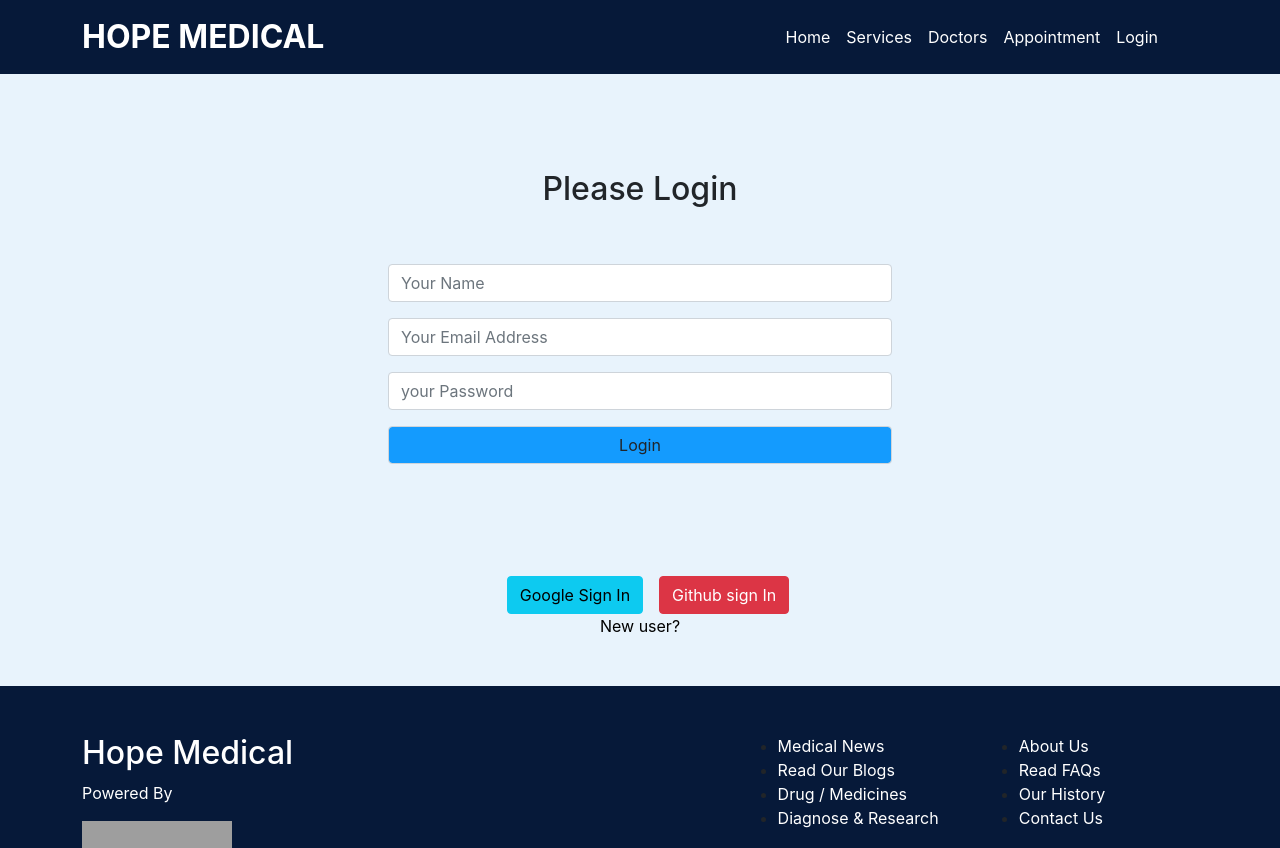
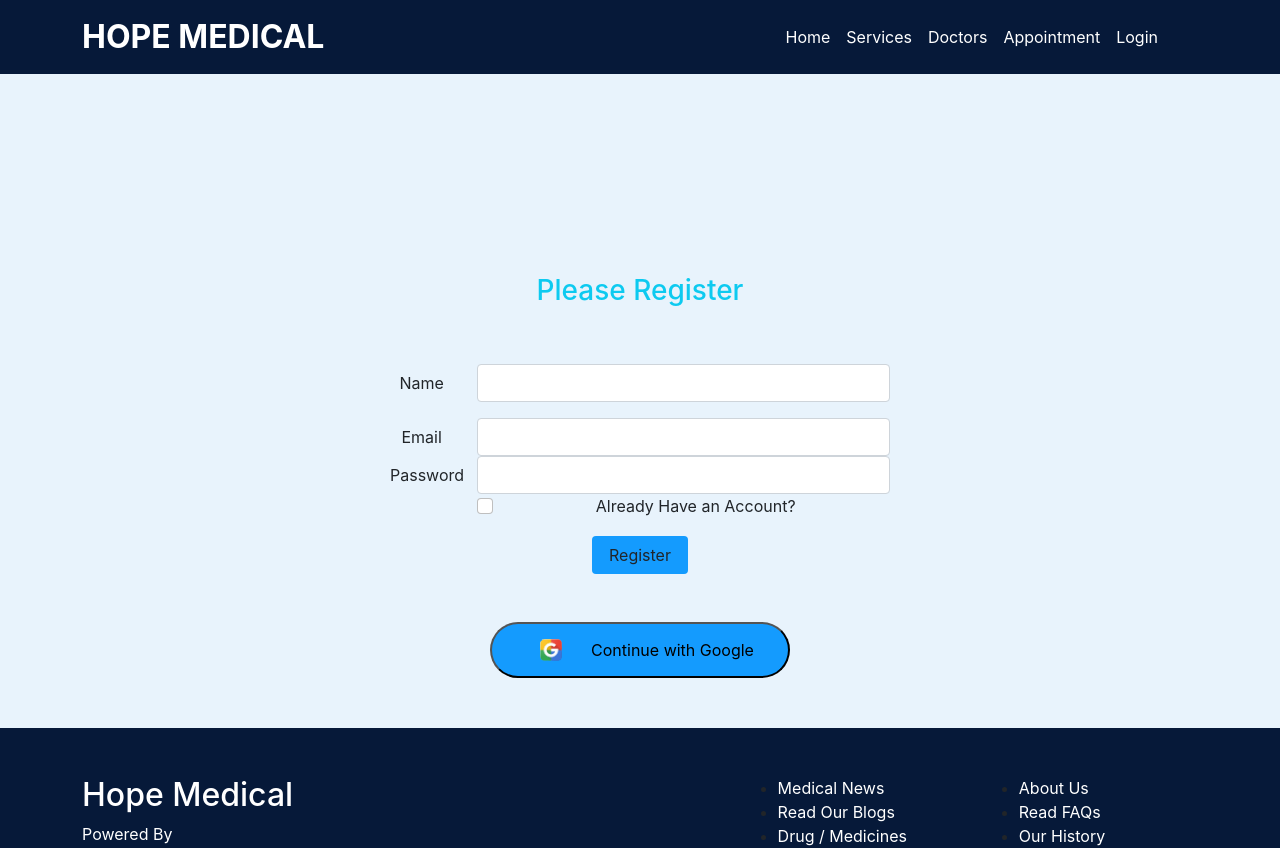
Before and after one commit to habibshrabon/hope-medical-client, a React (Create React App) app: page /login in a window 1280 px wide. Shown: the top 848 px of the page. Built offline with nearby package versions, Linux system fonts and the light colour scheme; no server answers; grey boxes are pictures that could not be loaded.

Commit message:
all fixing

```diff
--- a/src/App.css
+++ b/src/App.css
@@ -12,42 +12,3 @@
   background-color: #061939;
   color: white;
 }
-
-.App {
-  text-align: center;
-}
-
-.App-logo {
-  height: 40vmin;
-  pointer-events: none;
-}
-
-@media (prefers-reduced-motion: no-preference) {
-  .App-logo {
-    animation: App-logo-spin infinite 20s linear;
-  }
-}
-
-.App-header {
-  background-color: #282c34;
-  min-height: 100vh;
-  display: flex;
-  flex-direction: column;
-  align-items: center;
-  justify-content: center;
-  font-size: calc(10px + 2vmin);
-  color: white;
-}
-
-.App-link {
-  color: #61dafb;
-}
-
-@keyframes App-logo-spin {
-  from {
-    transform: rotate(0deg);
-  }
-  to {
-    transform: rotate(360deg);
-  }
-}
--- a/src/App.js
+++ b/src/App.js
@@ -11,7 +11,6 @@ import AuthProvider from "./context/AuthProvider";
 import Login from "./componets/Login/Login";
 import PrivateRoute from "./componets/PrivateRoute/PrivateRoute";
 import Details from "./componets/Details/Details/Details";
-import Register from "./componets/Register/Register";
 
 function App() {
   return (
@@ -38,9 +37,7 @@ function App() {
             <Route path="/login">
               <Login />
             </Route>
-            <Route path="/register">
-              <Register />
-            </Route>
+
             <PrivateRoute path="/details/:id">
               <Details />
             </PrivateRoute>
--- a/src/componets/Appointment/Appointment.js
+++ b/src/componets/Appointment/Appointment.js
@@ -9,7 +9,7 @@ const Appointment = () => {
     <div>
       <section className="container">
         <div className="row align-items-center pb-5">
-          <div className="col-md-6 p-5">
+          <div className="col-md-6 p-5  box-shadow opacity">
             <h2 className="text-center">Search Doctor</h2>
             <h2 className="text-info">Make an Appointment</h2>
             <p className="mb-5">
--- a/src/componets/Footer/Footer.js
+++ b/src/componets/Footer/Footer.js
@@ -50,7 +50,7 @@ const Footer = () => {
             </ul>
           </div>
         </div>
-        <div className=" d-flex justify-content-between text-white text-start mt-5">
+        <div className=" d-md-flex d-block justify-content-between text-white text-start mt-5">
           <div className="">
             <div className="d-flex justify-content-between">
               <p>Privacy & Policy</p>
--- /dev/null
+++ b/src/componets/Login/Login.css
@@ -0,0 +1,32 @@
+.login {
+  margin-top: 150px;
+  /* width: 500px !important; */
+  /* border: 1px solid red; */
+  border-radius: 10px;
+  padding: 50px;
+}
+
+.center-style {
+  display: flex;
+  align-items: center;
+  justify-content: center;
+  grid-gap: 15px;
+  height: auto;
+}
+
+.google {
+  width: 300px;
+}
+.google img {
+  width: 50px;
+  float: left;
+}
+
+@media only screen and (max-width: 688px) {
+  .login {
+    width: 350px;
+  }
+  .google {
+    width: 200px;
+  }
+}
--- a/src/componets/Login/Login.js
+++ b/src/componets/Login/Login.js
@@ -1,83 +1,232 @@
 import React, { useState } from "react";
-import { Link, useLocation, useHistory } from "react-router-dom";
+import { useLocation, useHistory } from "react-router-dom";
 import useAuth from "../../hooks/useAuth";
+import googleIcon from "../../images/goggle-logo.png";
+import "./Login.css";
 
 const Login = () => {
-  const { signInUsingGoogle, signInUsingGithub } = useAuth();
+  const {
+    signInUsingGoogle,
+    handleUserRegister,
+    handleUserLogin,
+    handleUserName,
+  } = useAuth();
   const location = useLocation();
   const history = useHistory();
-  const redirect_uri = location.state?.from || "/home";
+  const redirect_url = location.state?.from || "/home";
+  const handleGoogleLogin = () => {
+    signInUsingGoogle().then((result) => {
+      history.push(redirect_url);
+    });
+  };
+
+  const [name, setName] = useState("");
   const [email, setEmail] = useState("");
   const [password, setPassword] = useState("");
+  //   const [error, setError] = useState("");
+  const [isLogin, setIsLogin] = useState(false);
 
-  const handelGoogleLogIn = () => {
-    signInUsingGoogle().then(() => {
-      history.push(redirect_uri);
-    });
+  const toggleLogin = (e) => {
+    setIsLogin(e.target.checked);
   };
-  const handelEmailChange = (e) => {
+
+  const handleNameChange = (e) => {
+    setName(e.target.value);
+  };
+
+  const handleEmailChange = (e) => {
     setEmail(e.target.value);
   };
-  const handelPasswordChange = (e) => {
+
+  const handlePasswordChange = (e) => {
     setPassword(e.target.value);
   };
 
-  const handelRegistration = (e) => {
-    console.log(email, password);
+  const handleSignUp = (e) => {
     e.preventDefault();
+
+    isLogin
+      ? handleUserLogin(email, password)
+          .then((result) => {
+            console.log(result.user);
+            history.push(redirect_url);
+          })
+          .catch((error) => {
+            console.log(error.message);
+          })
+      : handleUserRegister(email, password, name)
+          .then((result) => {
+            const user = result.user;
+            console.log(user);
+            handleUserName(name);
+            history.push(redirect_url);
+          })
+          .catch((error) => {
+            console.log(error.message);
+          });
   };
-
   return (
-    <div>
-      <form className="py-5 d-flex justify-content-center">
-        <div className="container p-5" style={{ maxWidth: "600px" }}>
-          <h2 className="text-center pb-5">Please Login </h2>
-          <div>
+    <div
+      className="text-center container  my-5 login"
+      style={{ maxWidth: "600px" }}
+    >
+      <form onSubmit={handleSignUp}>
+        <h3 className="text-info pb-5">
+          Please {isLogin ? "Login" : "Register"}
+        </h3>
+        {!isLogin && (
+          <div className="row mb-3">
+            <label htmlFor="inputEmail3" className="col-sm-2 col-form-label">
+              Name
+            </label>
+            <div className="col-sm-10">
+              <input
+                onBlur={handleNameChange}
+                type="text"
+                className="form-control"
+                placeholder=""
+                required
+              />
+            </div>
+          </div>
+        )}
+        <div className="row">
+          <label htmlFor="inputName" className="col-sm-2 col-form-label">
+            Email
+          </label>
+          <div className="col-sm-10">
             <input
+              onBlur={handleEmailChange}
+              type="email"
               className="form-control"
-              type="text"
-              placeholder="Your Name"
-            />
-            <input
-              className="form-control my-3"
-              type="text"
-              onBlur={handelEmailChange}
-              placeholder="Your Email Address"
+              id="inputName"
               required
-            />
-            <input
-              className="form-control"
-              type="password"
-              onBlur={handelPasswordChange}
-              name=""
-              id=""
-              placeholder="your Password"
-              required
-            />
-
-            <input
-              className="form-control my-3 btn-style"
-              onClick={handelRegistration}
-              type="submit"
-              value="Login"
             />
           </div>
         </div>
+        <div className="row">
+          <label htmlFor="inputPassword3" className="col-sm-2 col-form-label">
+            Password
+          </label>
+          <div className="col-sm-10">
+            <input
+              onBlur={handlePasswordChange}
+              type="password"
+              className="form-control"
+              id="inputPassword3"
+              required
+            />
+          </div>
+        </div>
+
+        <div className="row mb-3">
+          <div className="col-sm-10 offset-sm-2">
+            <div className="form-check">
+              <input
+                onChange={toggleLogin}
+                className="form-check-input "
+                type="checkbox"
+                id="gridCheck1"
+              />
+              <label className="form-check-label" htmlFor="gridCheck1">
+                Already Have an Account?
+              </label>
+            </div>
+          </div>
+        </div>
+         <div className=" mb-3 text-danger">{}</div>
+        <button type="submit" className="btn btn-style px-3 ms-auto">
+             {isLogin ? "Login" : "Register"}
+        </button>
+         <br />
       </form>
-      <div className="mb-5">
-        <button onClick={handelGoogleLogIn} className="btn btn-info mx-3">
-          Google Sign In
-        </button>
-        <button onClick={signInUsingGithub} className="btn btn-danger">
-          Github sign In
-        </button>
-        <br />
-        <Link className="pb-5 text-decoration-none text-black" to="/register">
-          New user?
-        </Link>
-      </div>
+            <br />
+            <br />
+      <button
+        className="google center-style rounded-pill btn-style mx-auto"
+        onClick={handleGoogleLogin}
+      >
+        <img src={googleIcon} alt="google" /> Continue with Google
+      </button>
     </div>
   );
 };
 
 export default Login;
+
+// // import React, { useState } from "react";
+// // import { Link, useLocation, useHistory } from "react-router-dom";
+// // import useAuth from "../../hooks/useAuth";
+
+// // const Login = () => {
+// //   const { signInUsingGoogle, signInUsingGithub, handleUserRegister } =
+// //     useAuth();
+// //   const location = useLocation();
+// //   const history = useHistory();
+// //   const redirect_uri = location.state?.from || "/home";
+// //   const [email, setEmail] = useState("");
+// //   const [password, setPassword] = useState("");
+
+// //   const handelGoogleLogIn = () => {
+// //     signInUsingGoogle().then(() => {
+// //       history.push(redirect_uri);
+// //     });
+// //   };
+// //   const handelEmailChange = (e) => {
+// //     setEmail(e.target.value);
+// //   };
+// //   const handelPasswordChange = (e) => {
+// //     setPassword(e.target.value);
+// //   };
+
+// //   return (
+// //     <div>
+// //       <div className="py-5">
+// //         <form className=" d-flex justify-content-center">
+// //           <div className="container p-5" style={{ maxWidth: "600px" }}>
+// //             <h2 className="text-center pb-5">Please Login </h2>
+// //             <div>
+// //               <input
+// //                 className="form-control my-3"
+// //                 type="text"
+// //                 onBlur={handelEmailChange}
+// //                 placeholder="Your Email Address"
+// //                 required
+// //               />
+// //               <input
+// //                 className="form-control"
+// //                 type="password"
+// //                 onBlur={handelPasswordChange}
+// //                 name=""
+// //                 id=""
+// //                 placeholder="your Password"
+// //                 required
+// //               />
+
+// //               <input
+// //                 className="form-control mt-3 btn-style"
+// //                 onClick={handleUserRegister}
+// //                 type="submit"
+// //                 value="Login"
+// //               />
+// //             </div>
+// //           </div>
+// //         </form>
+// //         <br />
+// //         <Link className="pb-5 text-decoration-none" to="/register">
+// //           New user?
+// //         </Link>
+// //       </div>
+// //       <div className="mb-5">
+// //         <button onClick={handelGoogleLogIn} className="btn btn-info mx-3">
+// //           Google Sign In
+// //         </button>
+// //         <button onClick={signInUsingGithub} className="btn btn-danger">
+// //           Github sign In
+// //         </button>
+// //       </div>
+// //     </div>
+// //   );
+// // };
+
+// // export default Login;
--- a/src/componets/Register/Register.js
+++ /dev/null
@@ -1,51 +0,0 @@
-import React from "react";
-import { Link } from "react-router-dom";
-
-const Register = () => {
-  return (
-    <div>
-      <form className="py-5 d-flex justify-content-center">
-        <div className="container contact p-5" style={{ maxWidth: "600px" }}>
-          <h2 className="text-center pb-5">Registration From</h2>
-          <div>
-            <input
-              className="form-control"
-              type="text"
-              placeholder="Your Name"
-            />
-            <input
-              className="form-control  my-3"
-              type="text"
-              placeholder="Your Email Address"
-              required
-            />
-            <input
-              className="form-control"
-              type="password"
-              name=""
-              id=""
-              placeholder="your Password"
-              required
-            />
-            <textarea
-              className="form-control mt-3"
-              cols="0"
-              rows="5"
-              placeholder="Message"
-            ></textarea>
-            <input
-              className="btn btn-style my-3 mx-3"
-              type="submit"
-              value="Submit Registration"
-            />
-            <Link className="text-decoration-none" to="/login">
-              Already Registered?
-            </Link>
-          </div>
-        </div>
-      </form>
-    </div>
-  );
-};
-
-export default Register;
--- a/src/componets/Service/Service.js
+++ b/src/componets/Service/Service.js
@@ -8,8 +8,8 @@ const Service = ({ service }) => {
   const { id, name, img, description } = service;
   return (
     <>
-      <div className="col-md-4 mb-3">
-        <div className="card h-100 card-bg shadow">
+      <div className="col-md-4 mb-3 ">
+        <div className="card h-100 card-bg opacity box-shadow">
           <img
             src={img}
             style={{ height: "275px" }}
--- a/src/componets/Services/Services.js
+++ b/src/componets/Services/Services.js
@@ -12,7 +12,7 @@ const Services = () => {
   return (
     <div className="container">
       <div className="py-5">
-        <h2 className="pb-4 fw-bold">
+        <h2 className="pb-4 fw-bold text-center">
           OUR HEALTH SERVICE <hr />
         </h2>
         <div className="row">
--- a/src/hooks/useFirebase.js
+++ b/src/hooks/useFirebase.js
@@ -2,10 +2,11 @@ import {
   getAuth,
   signInWithPopup,
   GoogleAuthProvider,
-  GithubAuthProvider,
   createUserWithEmailAndPassword,
+  signInWithEmailAndPassword,
   signOut,
   onAuthStateChanged,
+  updateProfile,
 } from "firebase/auth";
 import { useEffect, useState } from "react";
 import initializeAuthentication from "../componets/Firebase/firebase.init";
@@ -18,7 +19,6 @@ const useFirebase = () => {
 
   const auth = getAuth();
   const googleProvider = new GoogleAuthProvider();
-  const githubProvider = new GithubAuthProvider();
 
   //Google sign in content
   const signInUsingGoogle = () => {
@@ -27,26 +27,16 @@ const useFirebase = () => {
       setIsLoading(false)
     );
   };
-  // createUserWithEmailAndPassword(auth, email, password)
-  //   .then((userCredential) => {
-  //     // Signed in
-  //     const user = userCredential.user;
-  //     // ...
-  //   })
-  //   .catch((error) => {
-  //     const errorCode = error.code;
-  //     const errorMessage = error.message;
-  //     // ..
-  //   });
+  const handleUserRegister = (email, password, name) => {
+    return createUserWithEmailAndPassword(auth, email, password);
+  };
 
-  //Github sign in content
-  const signInUsingGithub = () => {
-    setIsLoading(true);
-    signInWithPopup(auth, githubProvider)
-      .then((result) => {
-        setUser(result.user);
-      })
-      .finally(() => setIsLoading(false));
+  const handleUserName = (name) => {
+    updateProfile(auth.currentUser, { displayName: name }).then((result) => {});
+  };
+
+  const handleUserLogin = (email, password) => {
+    return signInWithEmailAndPassword(auth, email, password);
   };
 
   //observe user state change
@@ -74,7 +64,9 @@ const useFirebase = () => {
     user,
     isLoading,
     signInUsingGoogle,
-    signInUsingGithub,
+    handleUserRegister,
+    handleUserLogin,
+    handleUserName,
     logOut,
   };
 };
```
Also changed, not shown: src/componets/Doctors/Doctors.js (+4 -4 lines), src/componets/Service/Service.css (+26 -0 lines), src/images/goggle-logo.png (added), src/images/logo-ok.jpg (deleted).
